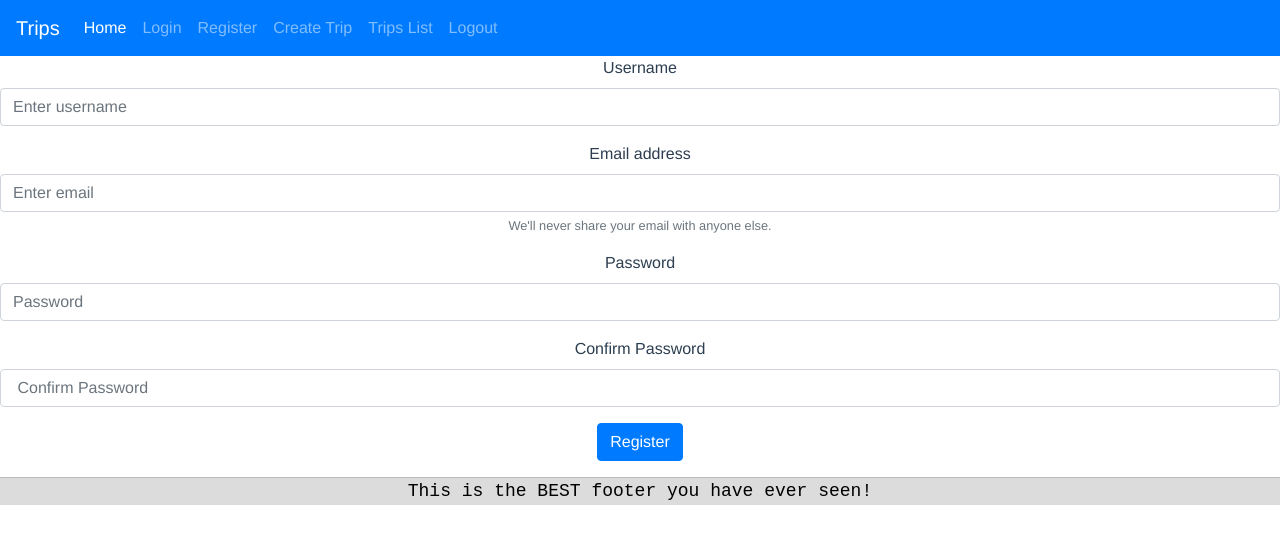
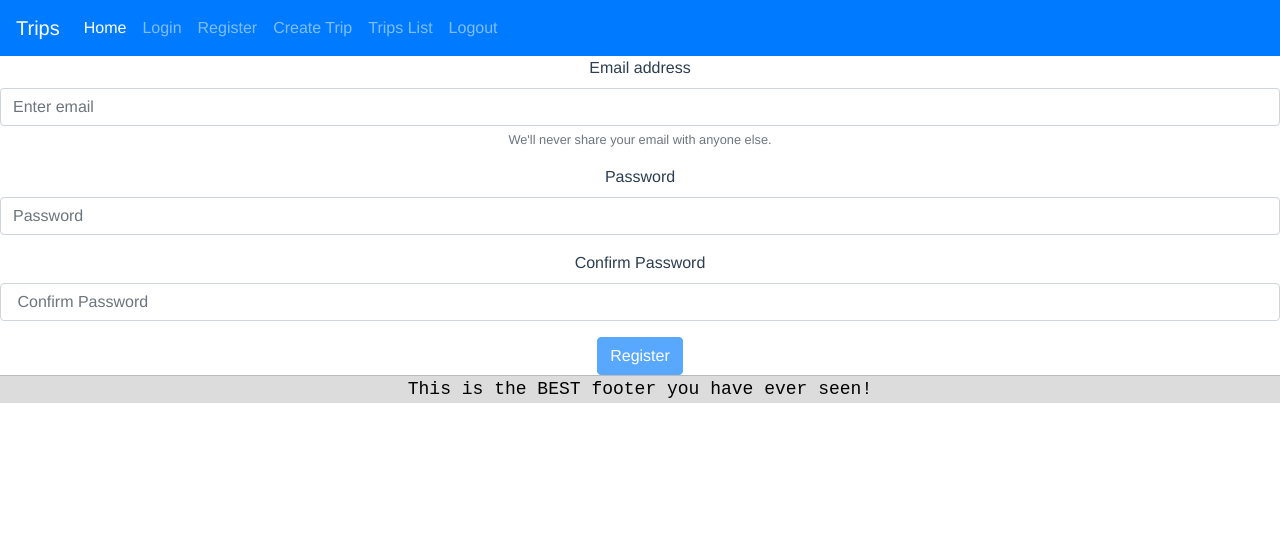
Before and after one commit to dbalabanova/Trips---Vue-js, a Vue app: page /register in a window 1280 px wide. Shown: the top 544 px of the page. Built offline with nearby package versions, Linux system fonts and the light colour scheme.

Commit message:
set firebase

```diff
--- a/package.json
+++ b/package.json
@@ -10,6 +10,7 @@
   "dependencies": {
     "bootstrap": "^4.4.1",
     "core-js": "^3.6.4",
+    "firebase": "^7.12.0",
     "vue": "^2.6.11",
     "vue-router": "^3.1.6",
     "vuelidate": "^0.7.5",
--- a/src/components/Footer.vue
+++ b/src/components/Footer.vue
@@ -9,7 +9,6 @@
 <script>
 export default {
   name: 'AppFooter',
-
 }
 </script>
 
--- a/src/components/LoginForm.vue
+++ b/src/components/LoginForm.vue
@@ -3,18 +3,18 @@
 <form @submit.prevent="onSubmit">
   <fieldset>
     <div class="form-group">
-      <label for="username">Username</label>
+      <label for="email">Email</label>
       <input
-      @blur="$v.username.$touch()"
-      v-model="username"
-      type="username"
+      @blur="$v.email.$touch()"
+      v-model="email"
+      type="email"
       class="form-control"
-      id="username"
-      placeholder="Enter username"
+      id="email"
+      placeholder="Enter email"
       >
-      <template v-if="$v.username.$error">
-      <p v-if="!$v.username.required" class="alert alert-danger">This field is required </p>
-      <p v-if="!$v.username.minLength" class="alert alert-danger">Username must be at least 6 symbols </p>
+      <template v-if="$v.email.$error">
+      <p v-if="!$v.email.required" class="alert alert-danger">This field is required </p>
+      <p v-if="!$v.email.email" class="alert alert-danger">Invalid email</p>
       </template>
     </div>
     <div class="form-group">
@@ -33,7 +33,7 @@
       </template>
     </div>
 
-<button type="submit" class="btn btn-primary">Login</button>
+<button :disabled="$v.$invalid" type="submit" class="btn btn-primary">Login</button>
 
   </fieldset>
 </form>
@@ -41,20 +41,20 @@
 </template>
 
 <script>
-import {required,minLength} from 'vuelidate/lib/validators'
+import {required,email,minLength} from 'vuelidate/lib/validators'
 
 export default {
   name: 'AppLogin',
   data() {
     return {
-      username:'',
+      email:'',
       password: '',
     }
   },
   validations:{
-    username:{
+    email:{
       required,
-      minLength:minLength(6)
+      email
     },
     password:{
       required,
--- a/src/components/RegisterForm.vue
+++ b/src/components/RegisterForm.vue
@@ -2,20 +2,7 @@
   <div class="registerForm">
 <form @submit.prevent="onSubmit" >
   <fieldset>
-      <div class="form-group">
-      <label for="username">Username</label>
-      <input
-      @blur="$v.username.$touch()"
-      v-model="username"
-      class="form-control"
-      id="username"
-      placeholder="Enter username"
-      >
-      <template v-if="$v.username.$error">
-      <p class="alert alert-danger" v-if="!$v.username.required">Username is required</p>
-      <p class="alert alert-danger" v-if="!$v.username.minLength">Username should be ate least 6 symbols</p>
-      </template>
-    </div>
+
     <div class="form-group">
       <label for="email">Email address</label>
       <input
@@ -62,19 +49,9 @@
       <!-- </template> -->
     </div>
 
-    <button type="submit" class="btn btn-primary">
+    <button :disabled="$v.$invalid" type="submit" class="btn btn-primary">
      Register
      </button>
-
-
-     <p>
-      {{email}}
-     </p>
-      <p>
-      {{password}}
-      <p>
-      {{confirmPassword}}
-       </p>
 
   </fieldset>
 </form>
@@ -87,7 +64,6 @@ export default {
   name: 'AppRegister',
   data(){
     return {
-      username:'',
       email:'',
       password:'',
       confirmPassword:'',
@@ -97,10 +73,6 @@ export default {
     email:{
       required,
       email
-    },
-    username:{
-      required,
-      minLength:minLength(6)
     },
     password:{
       required,
@@ -114,7 +86,6 @@ export default {
     onSubmit(){
       this.$v.$touch()
       if(this.$v.$invalid) { return}
-      console.log(this.$v.username)
     }
   }
 }
--- a/src/main.js
+++ b/src/main.js
@@ -3,6 +3,8 @@ import App from './App.vue'
 import VueRouter from 'vue-router'
 import Vuelidate from 'vuelidate'
 import 'bootstrap/dist/css/bootstrap.min.css'
+import * as firebase from 'firebase'
+
 import Header from './components/Header.vue'
 import Footer from './components/Footer.vue'
 import Landing from './components/Landing.vue'
@@ -14,6 +16,18 @@ Vue.use(VueRouter)
 Vue.config.productionTip = false
 Vue.component('AppHeader', Header)
 Vue.component('AppFooter', Footer)
+
+const firebaseConfig = {
+  apiKey: "AIzaSyAnYE27q-S8CkE-y5aL7h9RjtT12C43_74",
+  authDomain: "trips-d41d1.firebaseapp.com",
+  databaseURL: "https://trips-d41d1.firebaseio.com",
+  projectId: "trips-d41d1",
+  storageBucket: "trips-d41d1.appspot.com",
+  messagingSenderId: "1007606651333",
+  appId: "1:1007606651333:web:ac617da1087668eefb53ac"
+}
+
+firebase.initializeApp(firebaseConfig)
 
 const routes=[
   {path:'/', component: Landing},
```
Also changed, not shown: 1 other file (tests, documents, lock files or other folders).
